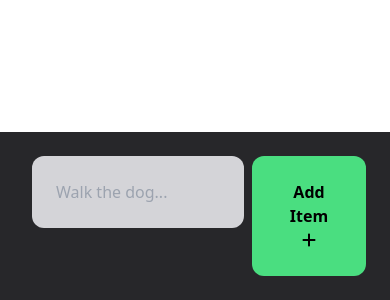
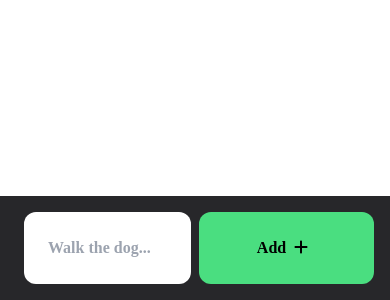
Before and after one commit to dotares/full-stack-todo, a React (Vite) app in the folder packages/client/: page / in a window 390 px wide. Shown: the part 544-844 px from the top of the page. Built offline with nearby package versions, Linux system fonts and the light colour scheme.

Commit message:
update background and set up responsive input section

```diff
--- a/packages/client/index.html
+++ b/packages/client/index.html
@@ -6,7 +6,7 @@
         <meta name="viewport" content="width=device-width, initial-scale=1.0" />
         <title>Vite + React</title>
     </head>
-    <body>
+    <body class="bg-zinc-900">
         <div id="root"></div>
         <script type="module" src="/src/main.jsx"></script>
     </body>
--- a/packages/client/src/components/Input.jsx
+++ b/packages/client/src/components/Input.jsx
@@ -7,21 +7,21 @@ library.add(fas);
 
 export default function Input({ change, click }) {
     return (
-        <div className="inputSection bg-zinc-800 text-white p-6 flex fixed bottom-0 place-content-center w-full">
-            <div className="inputText px-2 w-2/3">
+        <div className="inputSection bg-zinc-800 text-white p-4 flex fixed bottom-0 place-content-center w-full">
+            <div className="inputText px-2 sm:w-2/3 w-full">
                 <input
-                    className="textInput bg-zinc-300 text-black w-full rounded-xl p-6"
+                    className="textInput bg-white text-black font-semibold w-full rounded-xl p-6"
                     onChange={change}
                     type="text"
                     placeholder="Walk the dog..."
                 />
             </div>
-            <div className="inputButton w-1/3 text-center">
+            <div className="inputButton sm:w-1/3 w-full text-center">
                 <button
                     onClick={click}
-                    className="addItemButton w-full bg-green-400 text-black font-bold rounded-xl p-6"
+                    className="addItemButton w-full bg-green-400 text-black font-black rounded-xl p-6"
                 >
-                    Add Item
+                    Add
                     <FontAwesomeIcon className="px-2" icon="fa-solid fa-plus" />
                 </button>
             </div>
--- a/packages/client/src/components/TodoApp.jsx
+++ b/packages/client/src/components/TodoApp.jsx
@@ -23,7 +23,7 @@ export default function TodoApp() {
 
     return (
         <>
-            <div className="todoAppSection">
+            <div className="todoAppSection text-white">
                 <div className="itemRows">
                     {tasks.map((task) => (
                         <Item
--- a/packages/client/tailwind.config.js
+++ b/packages/client/tailwind.config.js
@@ -2,6 +2,9 @@
 export default {
     content: ["./dist/index.html", "./src/**/*.{js,ts,jsx,tsx}"],
     theme: {
+        fontFamily: {
+            sans: ["Montserrat"],
+        },
         extend: {},
     },
     plugins: [],
```
